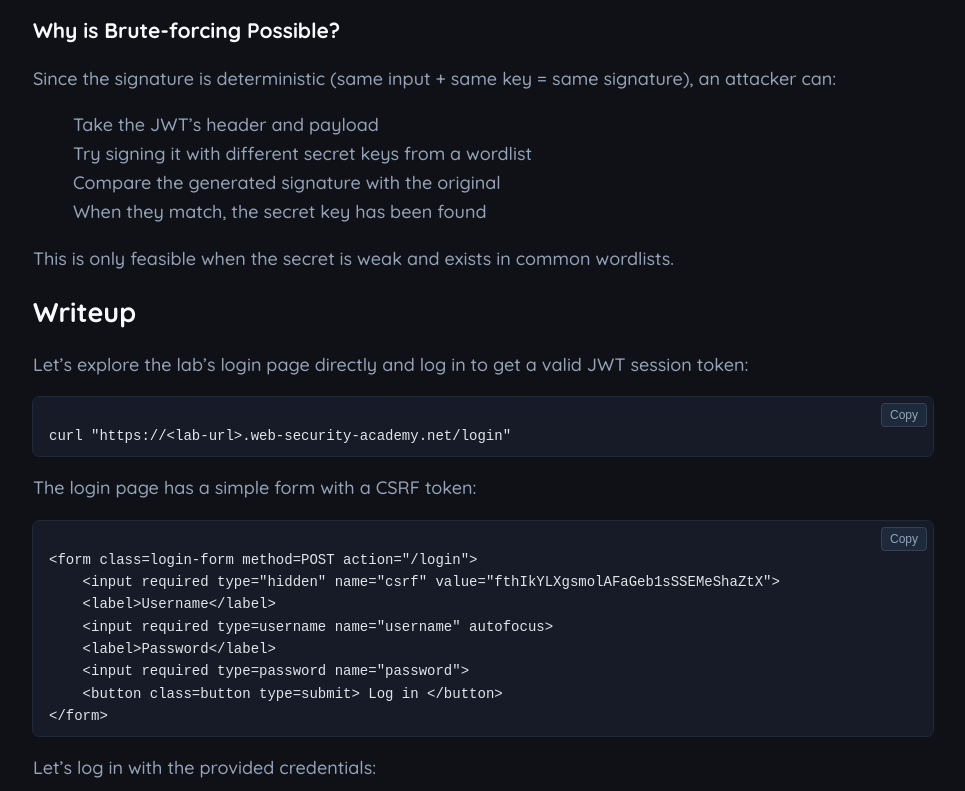
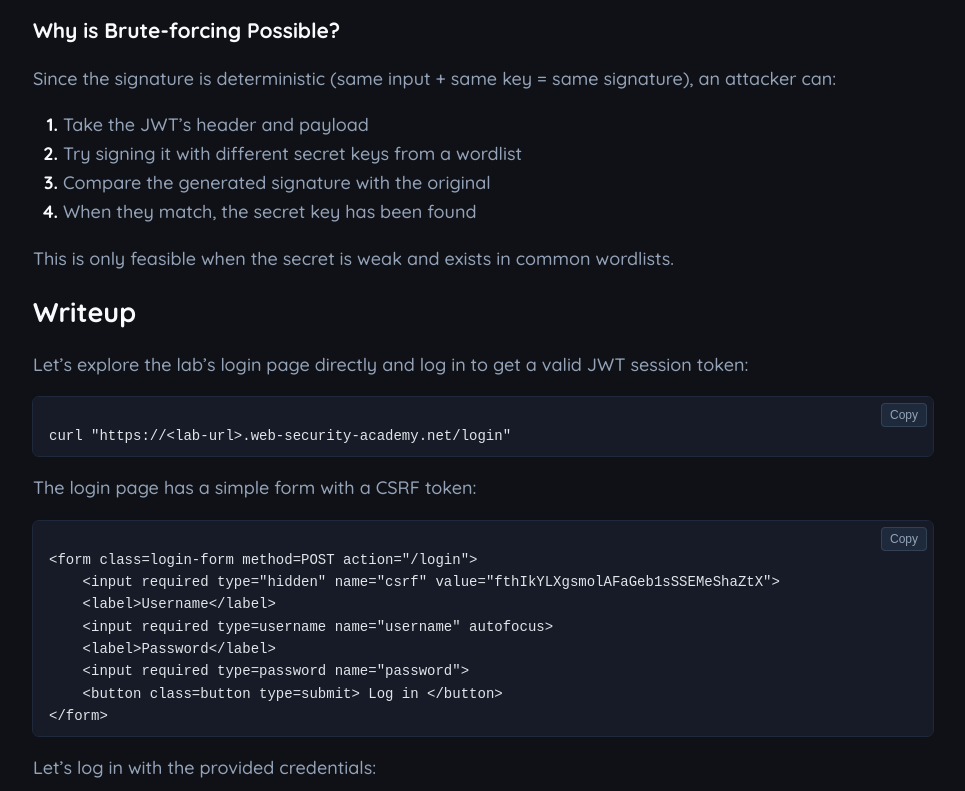
Before and after one commit to echoesofwhoami/CurlSwiggerLabs, an Astro site: page /CurlSwiggerLabs/jwt-authentication-bypass-via-weak-signing-key/ in a window 1280 px wide. Shown: the part 2229-3020 px from the top of the page, without its empty margins (157-1122 px from the left). Built offline with nearby package versions, Linux system fonts and the light colour scheme; Astro itself is replaced by a stand-in of ours; code samples lack their colours.

Commit message:
Improve list and quoteblock styles

```diff
--- a/src/styles/global.css
+++ b/src/styles/global.css
@@ -20,13 +20,22 @@ ul {
   padding-left: 0;
 }
 
+ol {
+  padding-left: 30px;
+}
+
+ol li::marker {
+  font-weight: bold;
+  color: #f8fafc;
+}
+
 p,
 li {
   font-weight: 500;
   color: #94a3b8;
 }
 
-li {
+ul li {
   list-style-type: none;
 }
 
@@ -60,7 +69,6 @@ blockquote {
   margin: 18px 0;
   padding: 4px 16px;
   color: #64748b;
-  font-style: italic;
 }
 
 img {
```
